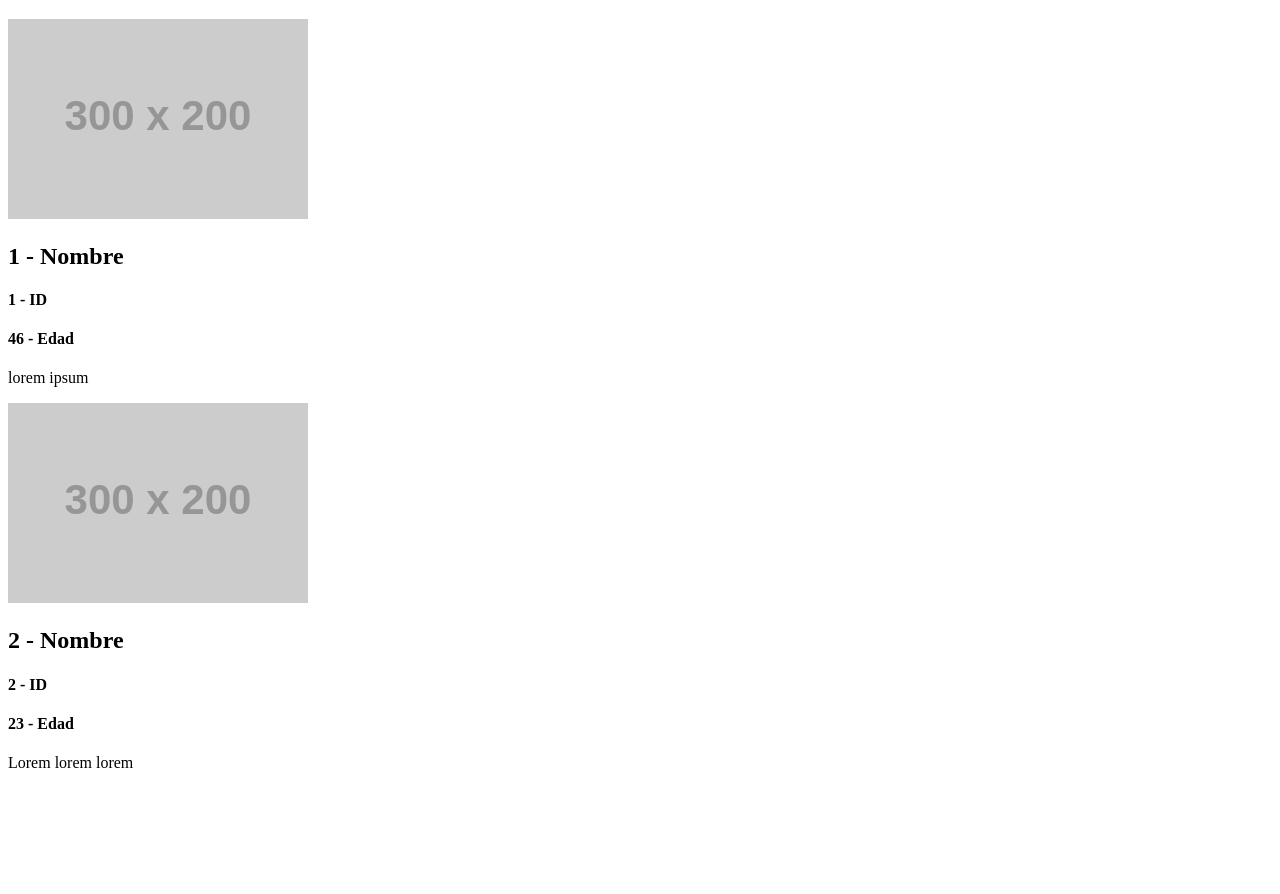
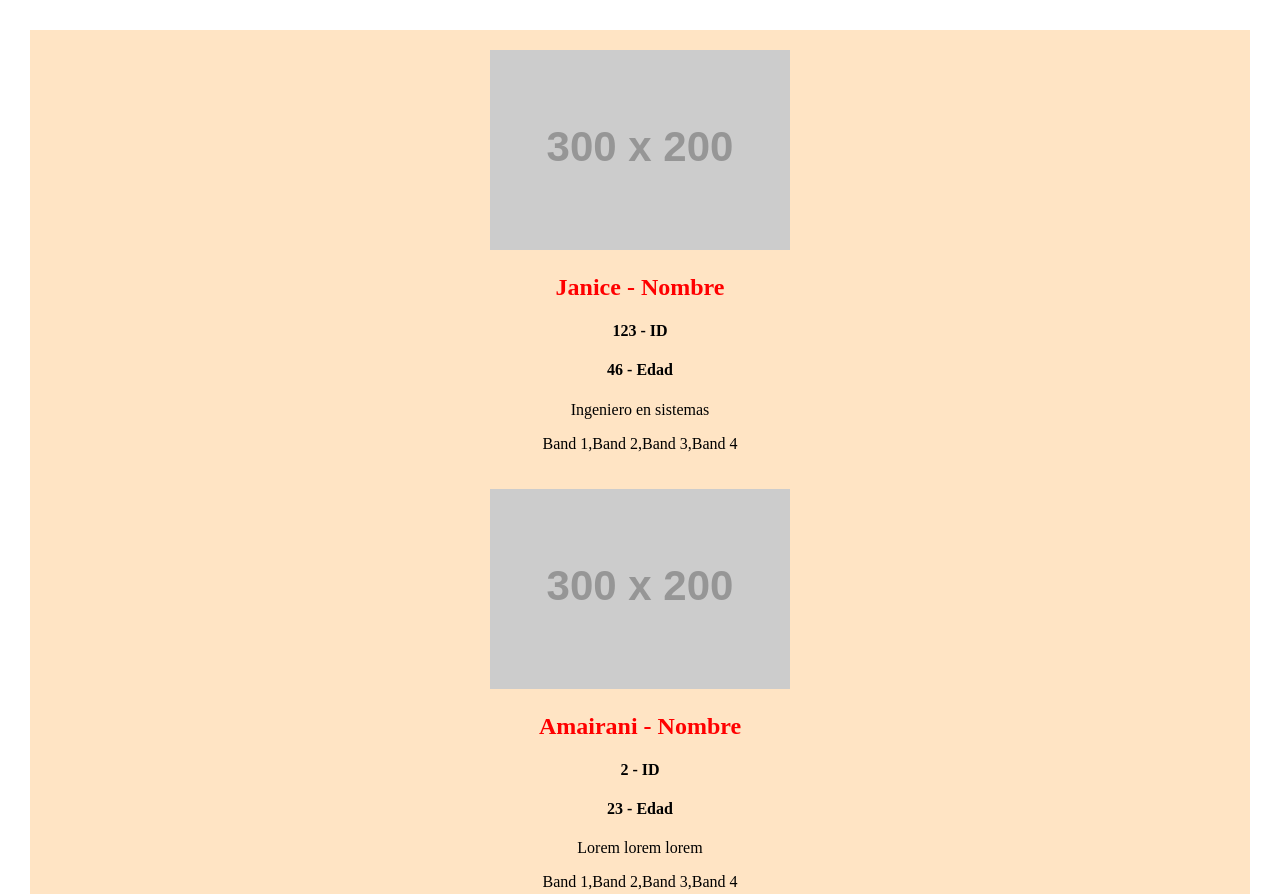
Before and after one commit to YanisGar24/JS_05_JaniceGS, a plain HTML site: page index.html in a window 1280 px wide. Shown: the top 894 px of the page. Before the commit the page ends 800 px from the top, so only its background shows below. Drawn offline with Linux system fonts and the light colour scheme; placeholder pictures from the web are drawn by us.

Commit message:
Mas estructura

```diff
--- a/card.js
+++ b/card.js
@@ -1,8 +1,9 @@
 // script.js
+/* Objeto original
 const users = [
     {
         id: 1,
-        user_name: 'User1',
+        user_name: 'Janice',
         description: 'lorem ipsum',
         age: '46',
         imageUrl: "https://via.placeholder.com/300x200?text=User1",
@@ -25,7 +26,46 @@ const users = [
         }
     }
 ]
+*/
 
+const users = [
+    {
+        id: 123,
+        user_name: 'Janice',
+        description: 'Ingeniero en sistemas',
+        age: '46',
+        imageUrl: "https://via.placeholder.com/300x200?text=User1",
+        fav_music: {
+            bands: [
+                'Band 1', 'Band 2', 'Band 3', 'Band 4'
+            ]
+        }
+    },
+    {
+        id: 2,
+        user_name: 'Amairani',
+        description: 'Lorem lorem lorem',
+        age: '23',
+        imageUrl: "https://via.placeholder.com/300x200?text=User2",
+        fav_music: {
+            bands: [
+               'Band 1', 'Band 2', 'Band 3', 'Band 4'
+            ]
+        }
+    },
+    {
+        id: 3,
+        user_name: 'Logan',
+        description: 'chim pus papas',
+        age: '83',
+        imageUrl: "https://via.placeholder.com/300x200?text=User3",
+        fav_music: {
+            bands: [
+               'Band 1', 'Band 2', 'Band 3', 'Band 4'
+            ]
+        }
+    }
+]
 
 
 // Función para crear una tarjeta
@@ -38,8 +78,9 @@ function createCard(user) {
     img.alt = user.user_name; //toma el nombre del usuario
 
     const title = document.createElement('h2');
-    title.textContent = user.id; //imprime los nombres de los usuario
+    title.textContent = user.user_name; //imprime los nombres de los usuario
     title.append(" - Nombre");
+    title.classList.add("card-title");
 
     const id = document.createElement('h4');
     id.textContent = user.id; //imprime los nombres de los usuario
@@ -53,11 +94,16 @@ function createCard(user) {
     const description = document.createElement('p');
     description.textContent = user.description; //imprime la descripcion
 
+    const bandas = document.createElement('p');
+    bandas.textContent = user.fav_music.bands;
+
+    //aparicion en el card
     card.appendChild(img);
     card.appendChild(title);
     card.appendChild(id);
     card.appendChild(edad);
     card.appendChild(description);
+    card.appendChild(bandas);
 
     return card;
 }
--- a/index.html
+++ b/index.html
@@ -9,17 +9,7 @@
 </head>
 <body>
  <!--
-    <h1>Holli</h1>
-    <p id="p1" class="text">Lorem ipsum dolor</p>
-    <input
-    id="username-input"
-    type="text"
-    name="username"
-    value=""
-    placeholder="username"/>
 
-    <h2 class="subtitle"></h2>
-    <h2 class="subtitle"></h2>
 -->
     <!--Inicia lo chido-->
 
@@ -28,7 +18,8 @@
 
         <div id="card-container" class="card">
 
-            <h3></h3>
+            <!--Aqui va todo lo de  la card en el card.js-->
+
         </div>
 
 
--- a/style.css
+++ b/style.css
@@ -0,0 +1,15 @@
+body {
+   padding: 10px;
+   margin: 20px;
+   align-items: center;
+}
+
+.card-title{
+    color: red;
+}
+
+.card{
+    background-color: bisque;
+    padding: 10px;
+    text-align: center;
+}
```
